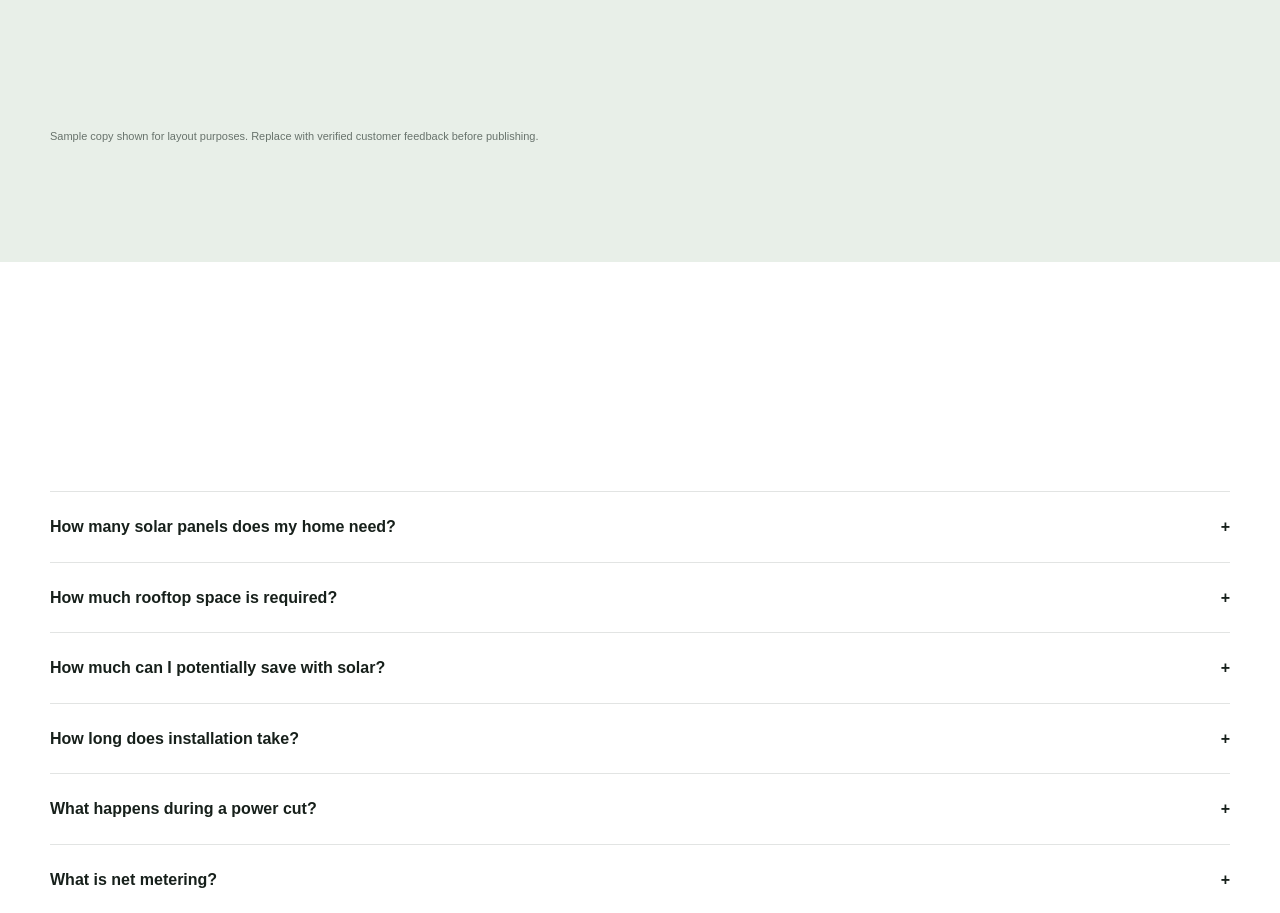
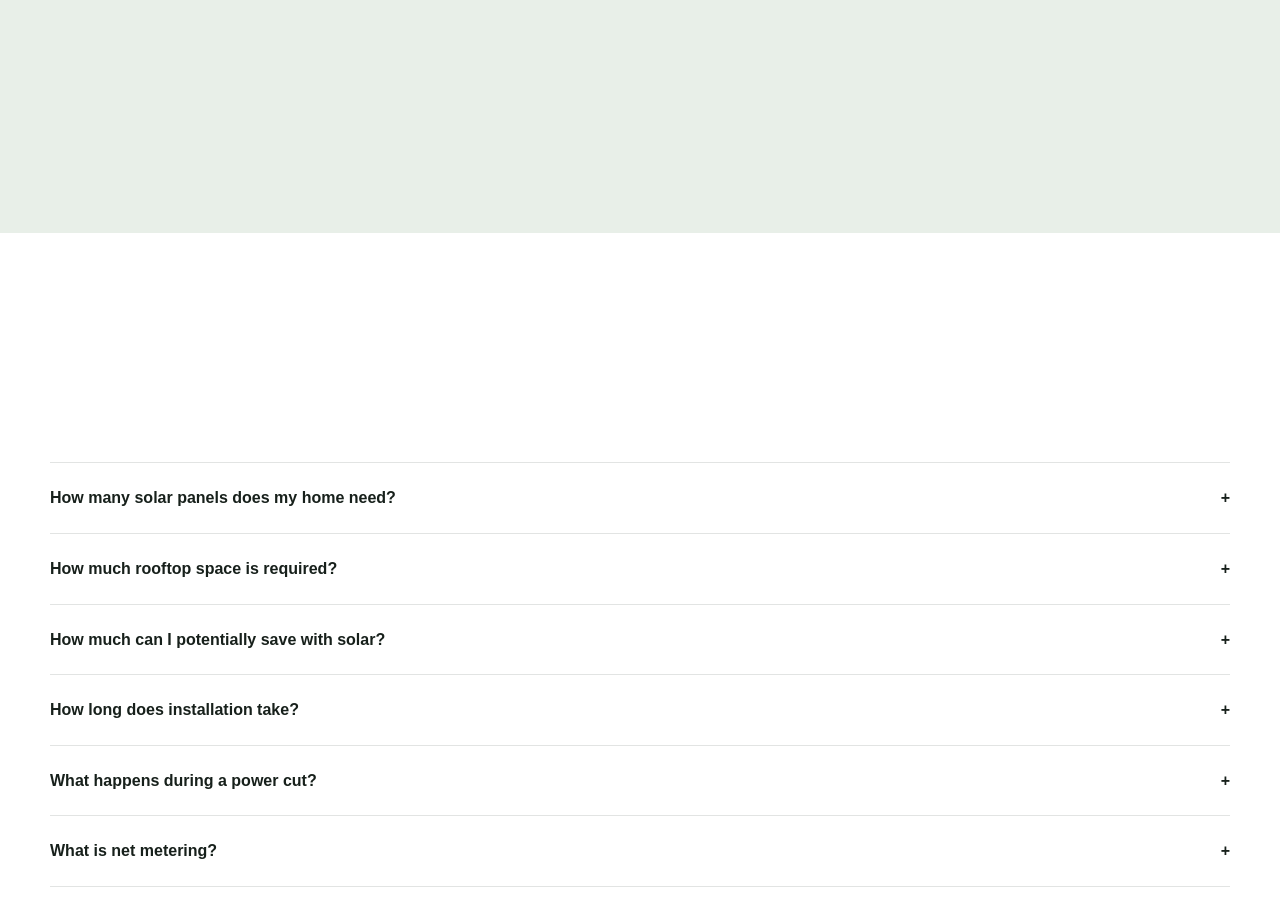
Before and after one commit to zhaivondigital/solarcell, a React (Vite) app: page / in a window 1280 px wide. Shown: the part 9360-10273 px from the top of the page. Built offline with nearby package versions, Linux system fonts and the light colour scheme.

Commit message:
remove dummy lines from customer review from hero page

```diff
--- a/src/App.jsx
+++ b/src/App.jsx
@@ -1118,8 +1118,6 @@ function HomePage() {
               ))}
             </div>
             <p className="testimonial-note">
-              Sample copy shown for layout purposes. Replace with verified
-              customer feedback before publishing.
             </p>
           </div>
         </section>
```
